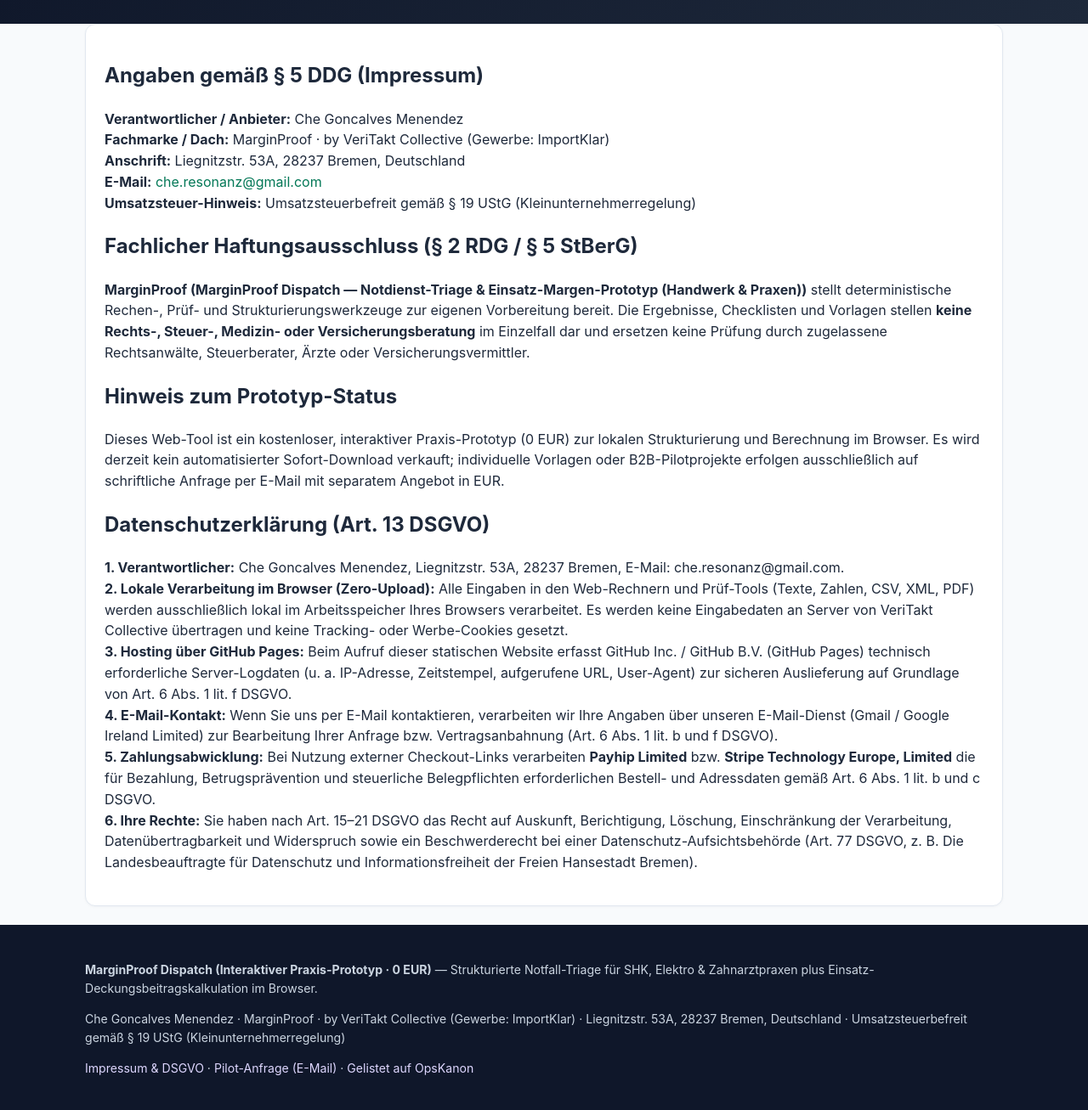
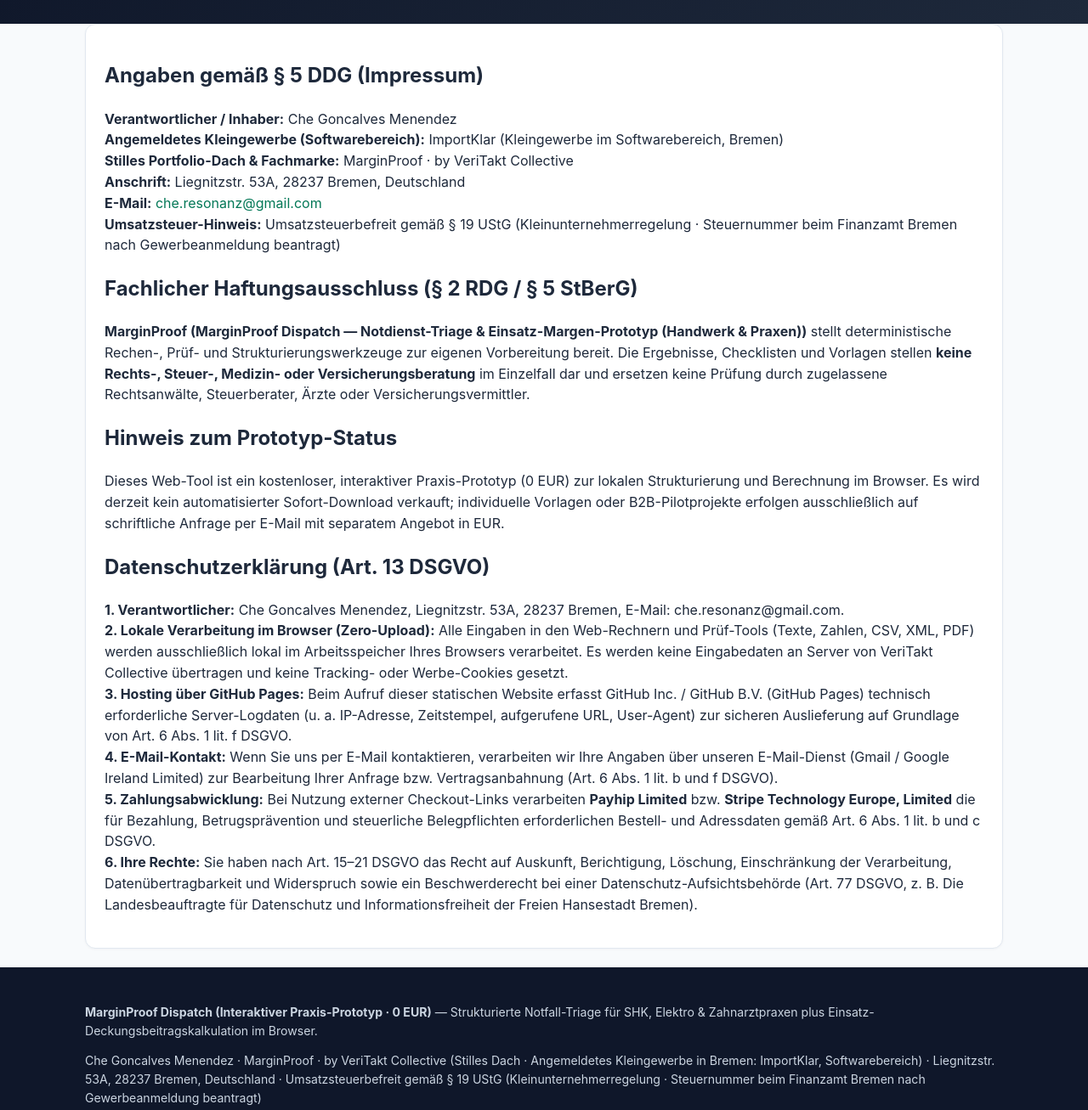
Before and after one commit to cheresonanz-design/veritakt-notdienst-disposition, a plain HTML site: page legal/index.html in a window 1280 px wide. Shown: the part 200-1507 px from the top of the page at 85% size. Drawn offline with Linux system fonts and the light colour scheme.

Commit message:
Deploy veritakt-notdienst-disposition (2026-11-24 02:26:38)

```diff
--- a/legal/index.html
+++ b/legal/index.html
@@ -25,11 +25,12 @@
     <div class="card">
       <h2>Angaben gemäß § 5 DDG (Impressum)</h2>
       <p>
-        <strong>Verantwortlicher / Anbieter:</strong> Che Goncalves Menendez<br />
-        <strong>Fachmarke / Dach:</strong> MarginProof · by VeriTakt Collective (Gewerbe: ImportKlar)<br />
+        <strong>Verantwortlicher / Inhaber:</strong> Che Goncalves Menendez<br />
+        <strong>Angemeldetes Kleingewerbe (Softwarebereich):</strong> ImportKlar (Kleingewerbe im Softwarebereich, Bremen)<br />
+        <strong>Stilles Portfolio-Dach &amp; Fachmarke:</strong> MarginProof · by VeriTakt Collective<br />
         <strong>Anschrift:</strong> Liegnitzstr. 53A, 28237 Bremen, Deutschland<br />
         <strong>E-Mail:</strong> <a href="mailto:che.resonanz@gmail.com">che.resonanz@gmail.com</a><br />
-        <strong>Umsatzsteuer-Hinweis:</strong> Umsatzsteuerbefreit gemäß § 19 UStG (Kleinunternehmerregelung)
+        <strong>Umsatzsteuer-Hinweis:</strong> Umsatzsteuerbefreit gemäß § 19 UStG (Kleinunternehmerregelung · Steuernummer beim Finanzamt Bremen nach Gewerbeanmeldung beantragt)
       </p>
 
       <h2>Fachlicher Haftungsausschluss (§ 2 RDG / § 5 StBerG)</h2>
@@ -66,7 +67,7 @@
   <footer class="footer">
     <div class="container">
       <p><strong>MarginProof Dispatch (Interaktiver Praxis-Prototyp · 0 EUR)</strong> — Strukturierte Notfall-Triage für SHK, Elektro &amp; Zahnarztpraxen plus Einsatz-Deckungsbeitragskalkulation im Browser.</p>
-      <p>Che Goncalves Menendez · MarginProof · by VeriTakt Collective (Gewerbe: ImportKlar) · Liegnitzstr. 53A, 28237 Bremen, Deutschland · Umsatzsteuerbefreit gemäß § 19 UStG (Kleinunternehmerregelung)</p>
+      <p>Che Goncalves Menendez · MarginProof · by VeriTakt Collective (Stilles Dach · Angemeldetes Kleingewerbe in Bremen: ImportKlar, Softwarebereich) · Liegnitzstr. 53A, 28237 Bremen, Deutschland · Umsatzsteuerbefreit gemäß § 19 UStG (Kleinunternehmerregelung · Steuernummer beim Finanzamt Bremen nach Gewerbeanmeldung beantragt)</p>
       <p><a href="../legal/">Impressum &amp; DSGVO</a> · <a href="../pro/">Pilot-Anfrage (E-Mail)</a> · <a href="https://cheresonanz-design.github.io/opskanon-directory/" target="_blank" rel="noopener">Gelistet auf OpsKanon</a></p>
     </div>
   </footer>
```
Also changed, not shown: 404.html (+1 -1 lines), einsatz-marge-rechner/index.html (+1 -1 lines), index.html (+1 -1 lines), leitfaden-export/index.html (+1 -1 lines), notfall-triage-matrix/index.html (+1 -1 lines), pro/index.html (+1 -1 lines).
